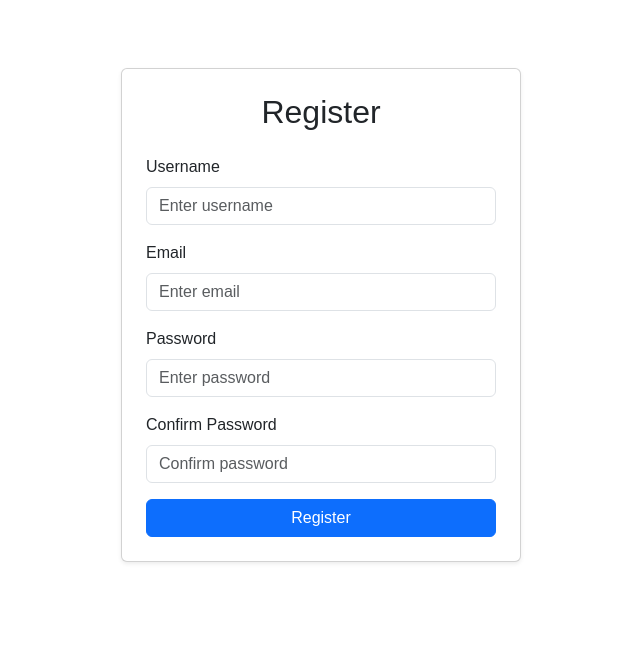
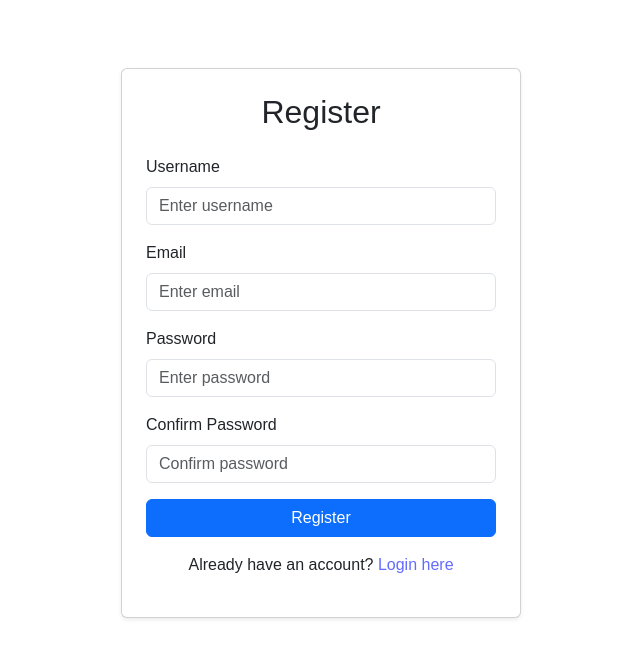
Before and after one commit to mutalechilando/DigitalWalletFrontend, a React (Vite) app: page /register in a window 1280 px wide. Shown: the top 658 px of the page, without its empty margins (319-959 px from the left). Built offline with nearby package versions, Linux system fonts and the light colour scheme.

Commit message:
adding registration link to login

```diff
--- a/src/pages/Register.tsx
+++ b/src/pages/Register.tsx
@@ -1,5 +1,5 @@
 import { useState } from "react";
-import { useNavigate } from "react-router-dom";
+import {Link, useNavigate} from "react-router-dom";
 import API from "../services/api";
 
 function Register() {
@@ -91,7 +91,7 @@ function Register() {
 
     return (
         <div className="container mt-5 d-flex justify-content-center">
-            <div className="card p-4 shadow-sm" style={{ maxWidth: "400px", width: "100%" }}>
+            <div className="card p-4 shadow-sm" style={{maxWidth: "400px", width: "100%"}}>
                 <h2 className="text-center mb-4">Register</h2>
 
                 <form onSubmit={handleSubmit}>
@@ -158,6 +158,13 @@ function Register() {
                         )}
                     </button>
                 </form>
+
+                <div className="text-center mt-3">
+                    <p>
+                        Already have an account?{" "}
+                        <Link to="/">Login here</Link>
+                    </p>
+                </div>
             </div>
         </div>
     );
```
